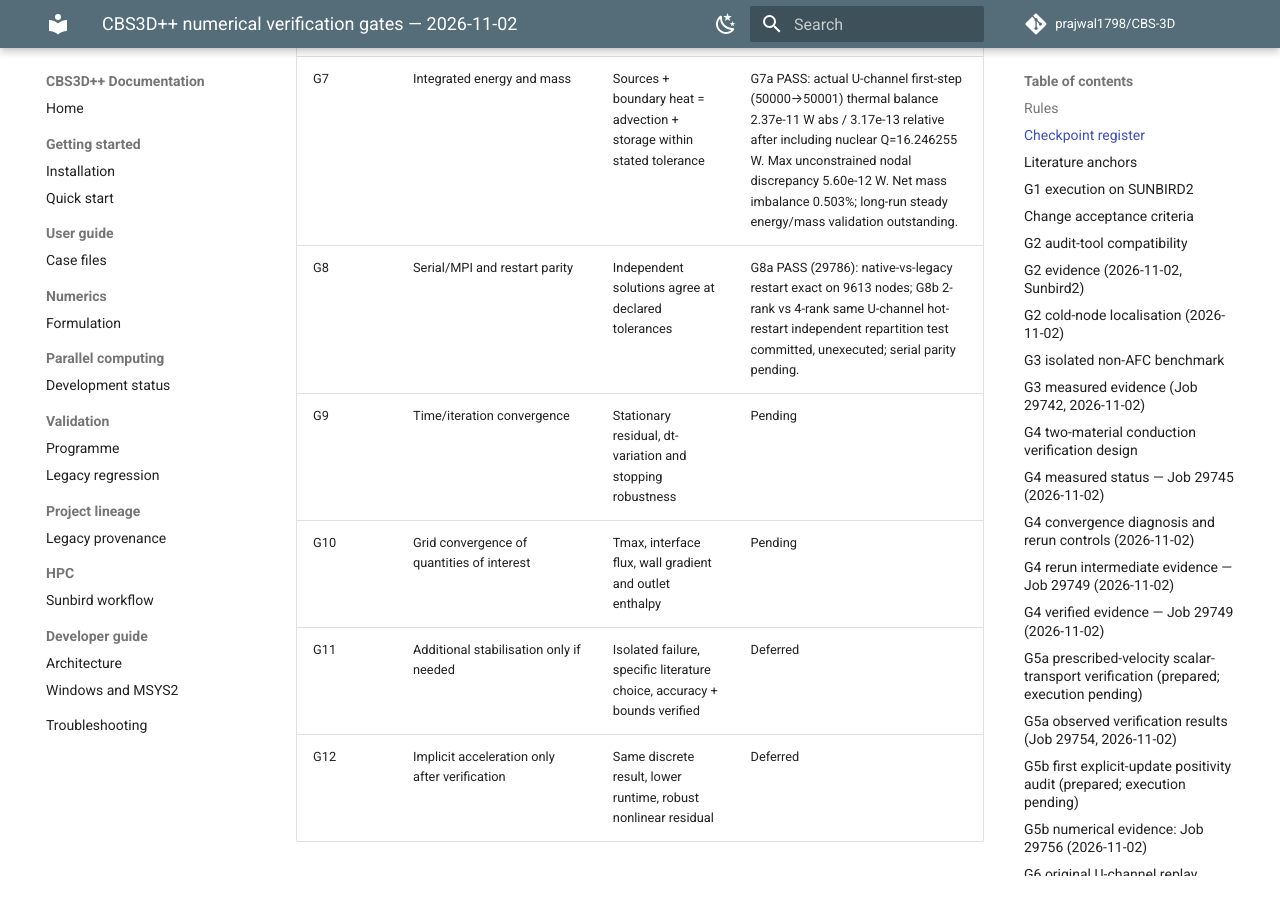
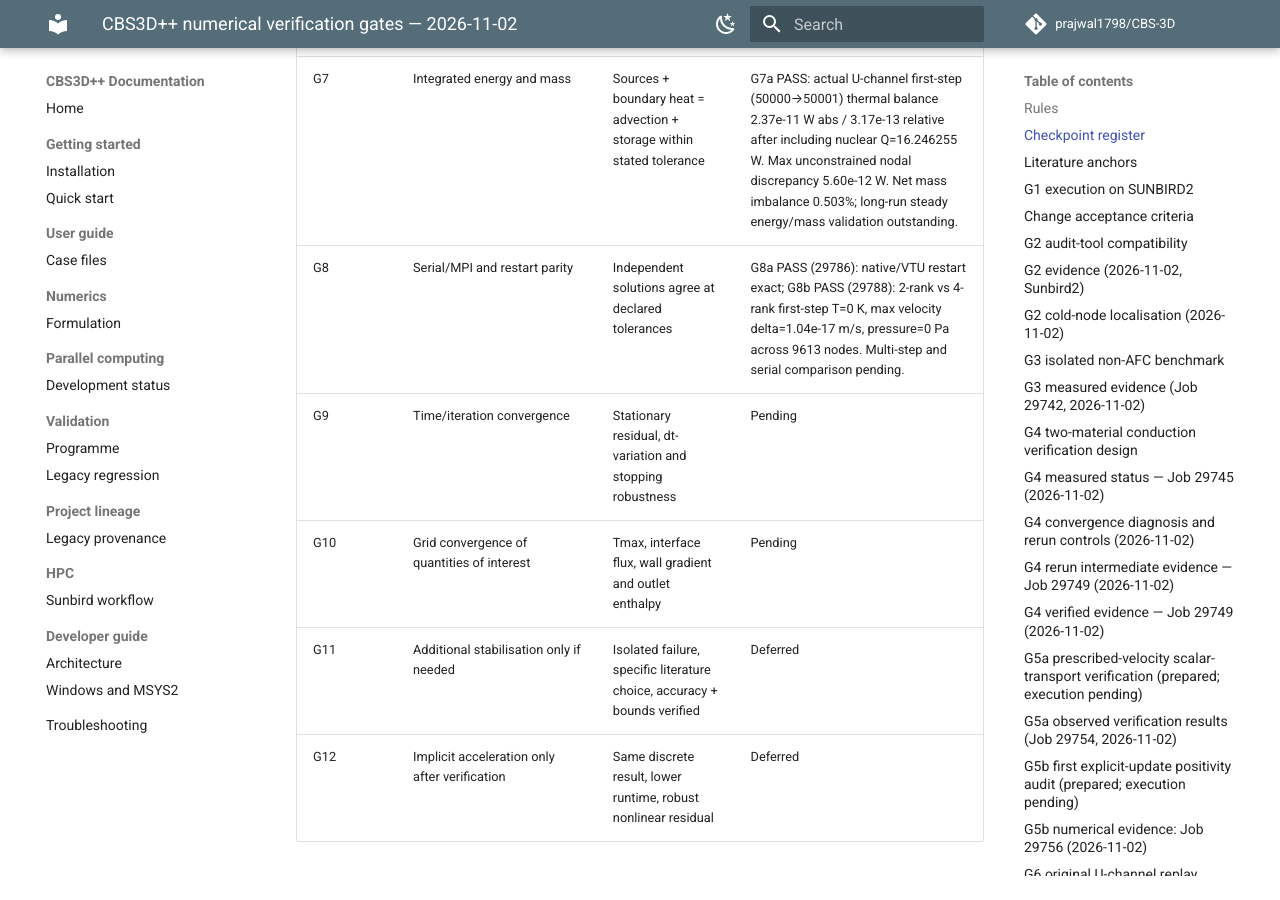
Before and after one commit to prajwal1798/CBS-3D, an MkDocs documentation site: the page built from docs/verification/CBS3D_NUMERICAL_VERIFICATION_GATES.md, in a window 1280 px wide and 900 px high, scrolled down 1851 px. Built offline with MkDocs 1.6.1 and Material for MkDocs 9.7.7, drawn with Linux system fonts in a browser that asks for light colours; comment, search, counter and statistics services are not loaded; some of the changed text lies outside the part shown.

Commit message:
Record G8b 2-to-4 rank first-step parity verification

```diff
--- a/docs/verification/CBS3D_NUMERICAL_VERIFICATION_GATES.md
+++ b/docs/verification/CBS3D_NUMERICAL_VERIFICATION_GATES.md
@@ -23,7 +23,7 @@
 | G5 | Prescribed-flow scalar transport | Uniform T, analytical convection-diffusion and manufactured solutions | G5a PASS (29754): 3-grid steady Pe=3, bound-preserving exact solution; G5b implementation PASS (29756): production mass/RHS/matrix/first-step consistency, but unlimited update fails DMP on synthetic meshes; full coupled/transient MMS pending |
 | G6 | Discrete positivity / DMP | Inspect assembled update matrix and *first* bound violation | CONFIRMED non-DMP on actual U-channel: Job 29763 node 5707 has 5 negative neighbour links (total -0.310272 K) vs 8 positive links (+0.211759 K); first-step undershoot -0.098513 K reproduced to ~3e-15 K. Galerkin advection dominates negative links. |
 | G7 | Integrated energy and mass | Sources + boundary heat = advection + storage within stated tolerance | G7a PASS: actual U-channel first-step (50000→50001) thermal balance 2.37e-11 W abs / 3.17e-13 relative after including nuclear Q=16.246255 W. Max unconstrained nodal discrepancy 5.60e-12 W. Net mass imbalance 0.503%; long-run steady energy/mass validation outstanding. |
-| G8 | Serial/MPI and restart parity | Independent solutions agree at declared tolerances | G8a PASS (29786): native-vs-legacy restart exact on 9613 nodes; G8b 2-rank vs 4-rank same U-channel hot-restart independent repartition test committed, unexecuted; serial parity pending. |
+| G8 | Serial/MPI and restart parity | Independent solutions agree at declared tolerances | G8a PASS (29786): native/VTU restart exact; G8b PASS (29788): 2-rank vs 4-rank first-step T=0 K, max velocity delta=1.04e-17 m/s, pressure=0 Pa across 9613 nodes. Multi-step and serial comparison pending. |
 | G9 | Time/iteration convergence | Stationary residual, dt-variation and stopping robustness | Pending |
 | G10 | Grid convergence of quantities of interest | Tmax, interface flux, wall gradient and outlet enthalpy | Pending |
 | G11 | Additional stabilisation only if needed | Isolated failure, specific literature choice, accuracy + bounds verified | Deferred |
@@ -288,3 +288,6 @@ The serial VTU writer outputs CellData `mat_id`; DistributedPost.cpp writes `mat
 - G8b remaps 2-rank G6 step50000 VTU global owned fields T/u/p to 4-rank rank-local node ordering from each new .mpi NODES mapping, with 17-digit precision, **no interpolation**. RestartIO legacy-VTU importer accepts the minimal VTK XML fields, validates expected rank-local global_node_id ordering, and sets same completed iteration=50000, so 4-rank one-step output is 50001. Original 2-rank first-step Job29763 is comparison reference.
 - Independent comparator reads actual two-rank and four-rank solver VTU at steps 50000 and 50001, verifies same 9613 globally owned IDs, and reports maximum per-field differences and worst ID. PREDECLARED maximum absolute tolerances: T 1e-9K, velocity 1e-10m/s, pressure 1e-7Pa, coordinate 1e-12m. Any discrepancy above tolerance fails and must be diagnosed rather than silently relaxed. Test requires exactly 2 vs 4 piece counts.
 - This tests MPI decomposition sensitivity on the identical physically hot restart field and actual coupled CBS time step; G8b is not proof of serial/MPI parity or longer-run convergence. Independent G8c serial consistency remains open. Unexecuted awaiting Sunbird2 Slurm job results.
+
+
+G8b Job 29788: Slurm COMPLETED 0:0, 6s; independent four-rank partition, identical step-50000 global field; step-50001 maximum temperature difference 0 K, velocity component difference 1.040834e-17 m/s, pressure difference 0 Pa. Original binary SHA256 matched. G8b first-step parity PASS; multi-step and serial remain open.
```
